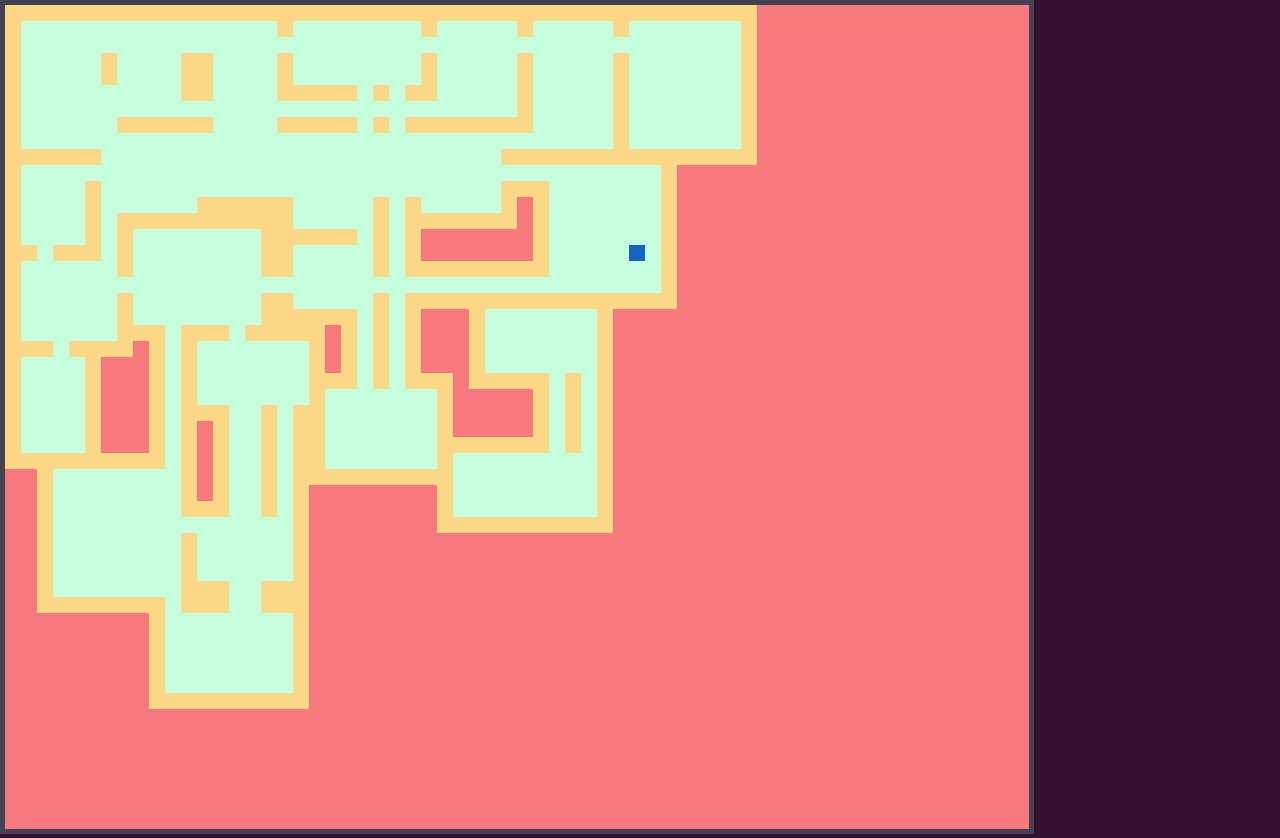
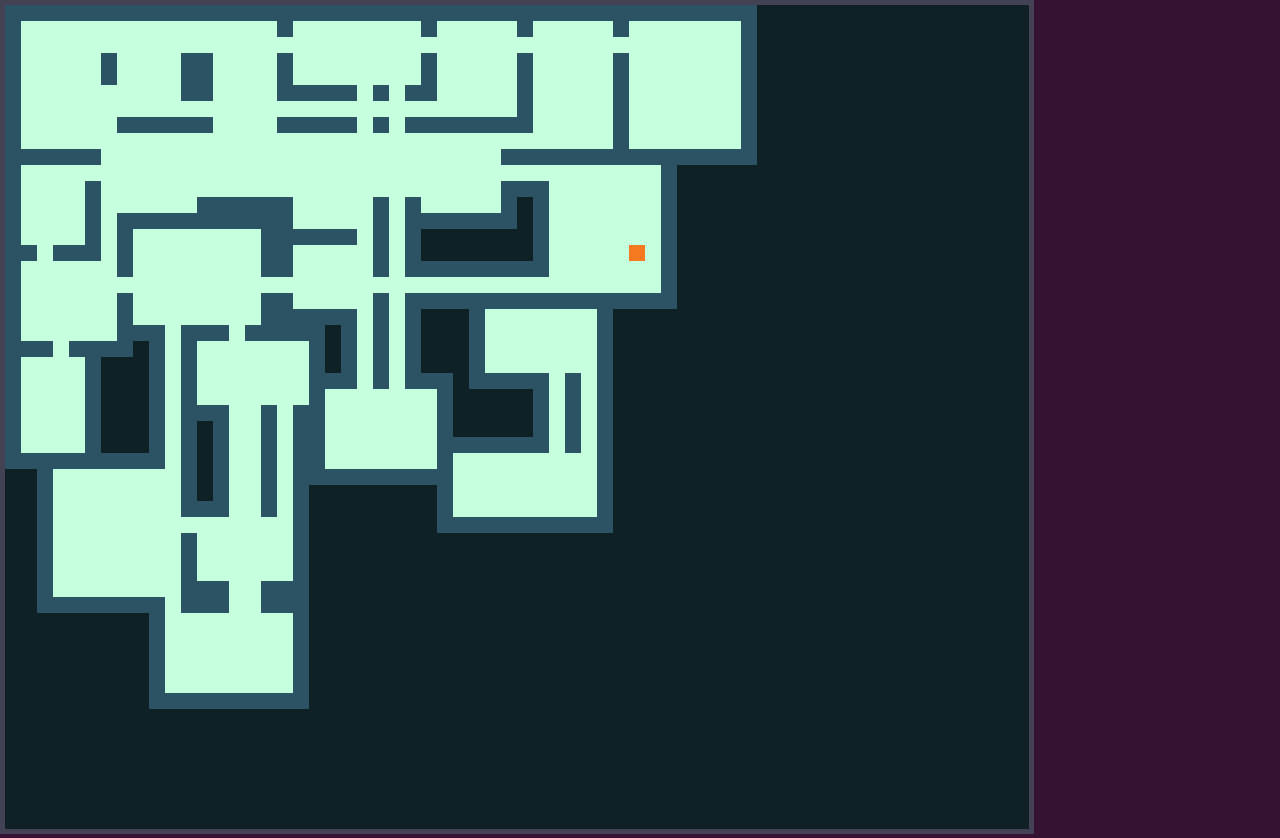
Before and after one commit to Seo-Faper/GS_RPG, a plain HTML site: page index.html in a window 1280 px wide. Drawn offline with Linux system fonts and the light colour scheme.

Commit message:
Update index.html

```diff
--- a/index.html
+++ b/index.html
@@ -255,13 +255,17 @@
             for (var y = 0; y < Dungeon.map_size; y++) {
                 for (var x = 0; x < Dungeon.map_size; x++) {
                     var tile = Dungeon.map[x][y];
-                    if (tile == 0) this.ctx.fillStyle = '#f7797d'; //0 : 외부 공간
+                     if (tile == 0) this.ctx.fillStyle = '#0F2027'; //0 : 외부 공간
                     else if (tile == 1){
                       this.ctx.fillStyle = '#C6FFDD'; // 1: 내부 공간
                     }else if(tile ==3){
-                      this.ctx.fillStyle = '#1565C0';   //3: 사람
+                      this.ctx.fillStyle = '#f4791f';   //3: 사람
                     }
-                    else this.ctx.fillStyle = '#FBD786'; //2 :  벽
+                    else if(tile ==2){
+                        this.ctx.fillStyle = '#2C5364'; //2 :  벽
+                    }else if(tile == 4){
+                        this.ctx.fillStyle = '#000000'; // 4: 계단
+                    }
                     this.ctx.fillRect(x * this.scale, y * this.scale, this.scale, this.scale);
                 }
             }
```
